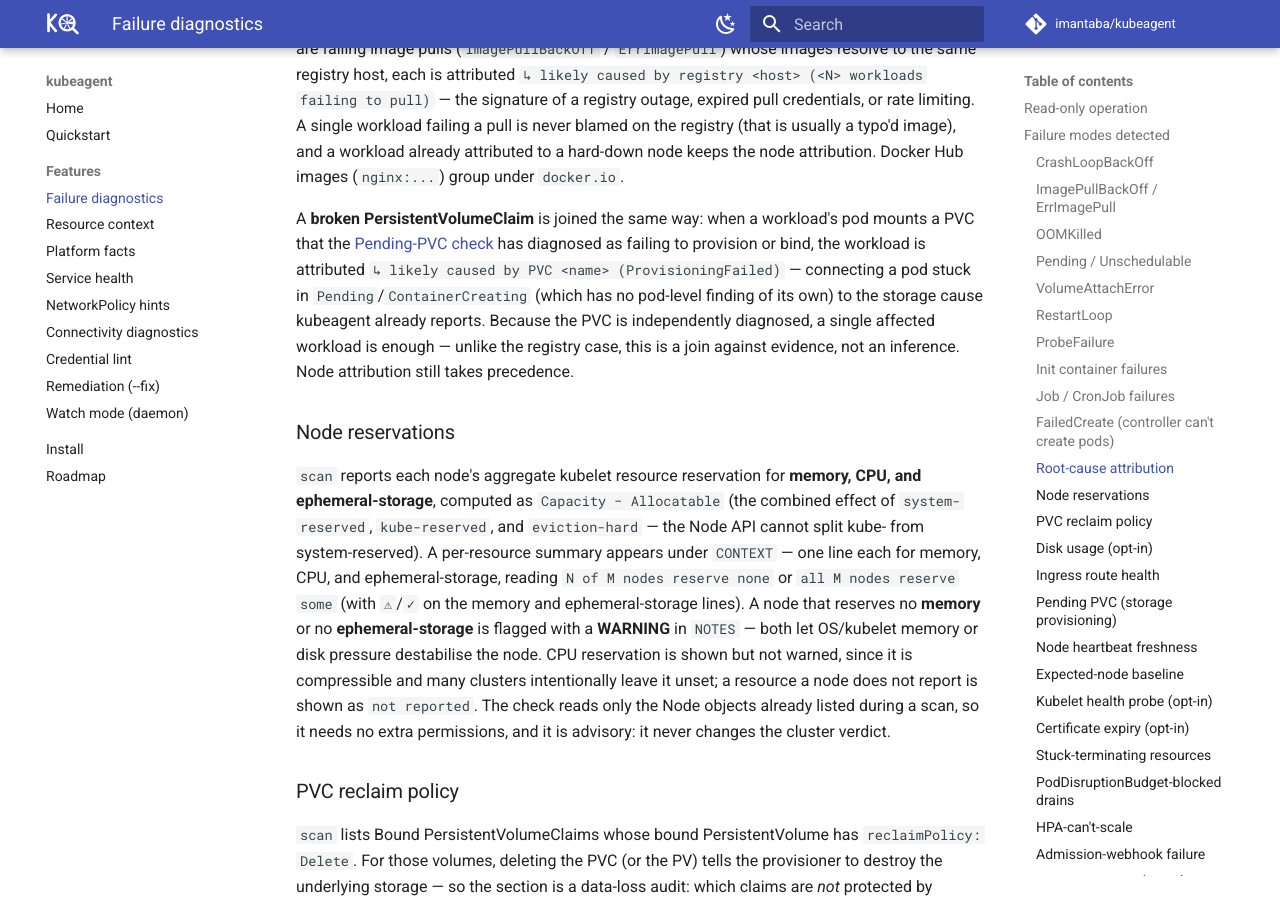
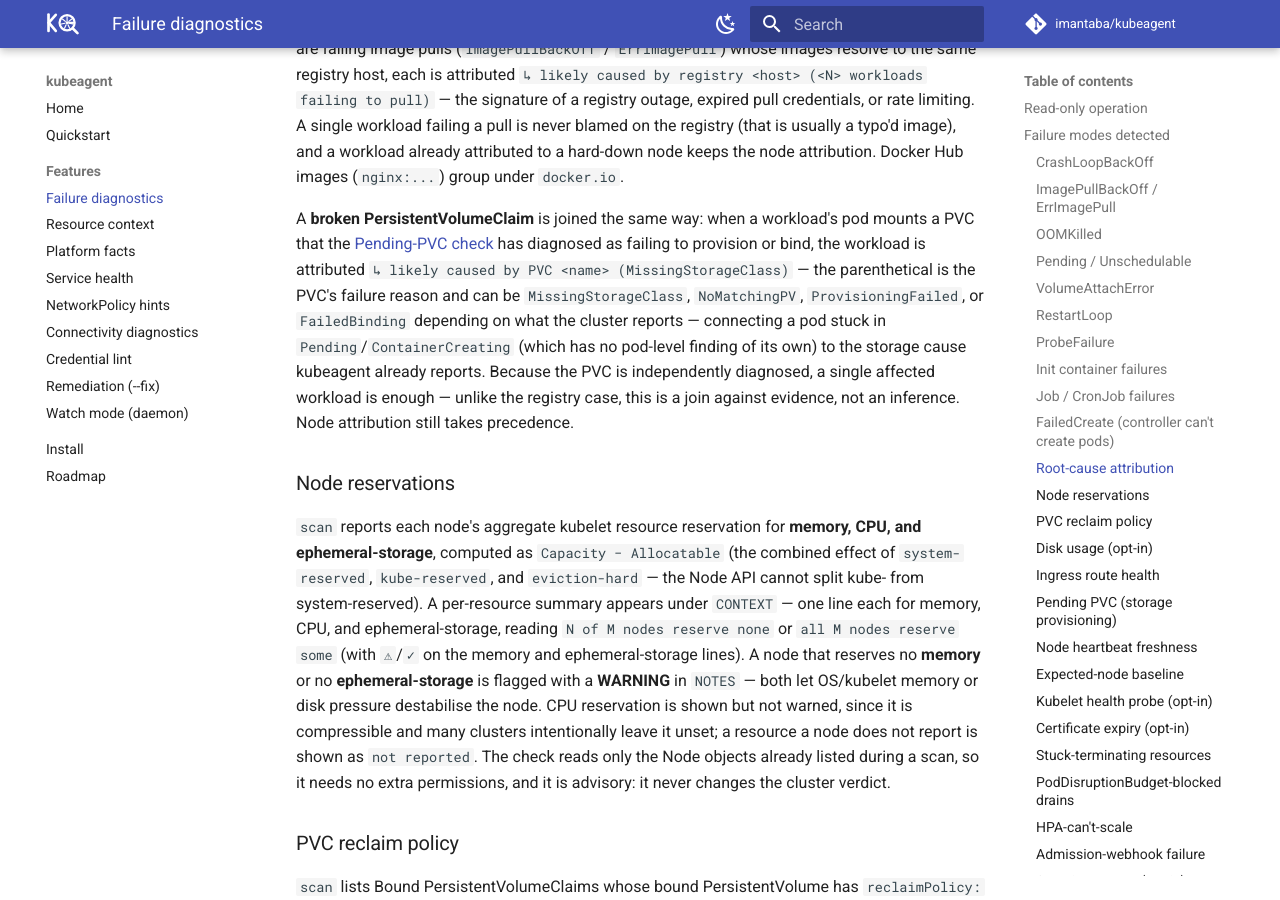
Before and after one commit to imantaba/kubeagent, an MkDocs documentation site: the page built from website/docs/features/diagnostics.md, in a window 1280 px wide and 900 px high, scrolled down 2959 px. Built offline with MkDocs 1.6.1 and Material for MkDocs 9.7.7, drawn with Linux system fonts in a browser that asks for light colours; comment, search, counter and statistics services are not loaded.

Commit message:
docs: reflect new PVC failure reasons in the workload-attribution example

```diff
--- a/website/docs/features/diagnostics.md
+++ b/website/docs/features/diagnostics.md
@@ -127,7 +127,7 @@ node attribution. Docker Hub images (`nginx:...`) group under `docker.io`.
 A **broken PersistentVolumeClaim** is joined the same way: when a workload's pod
 mounts a PVC that the [Pending-PVC check](#pending-pvc-storage-provisioning) has
 diagnosed as failing to provision or bind, the workload is attributed
-`↳ likely caused by PVC <name> (ProvisioningFailed)` — connecting a pod stuck in
+`↳ likely caused by PVC <name> (MissingStorageClass)` — the parenthetical is the PVC's failure reason and can be `MissingStorageClass`, `NoMatchingPV`, `ProvisioningFailed`, or `FailedBinding` depending on what the cluster reports — connecting a pod stuck in
 `Pending`/`ContainerCreating` (which has no pod-level finding of its own) to the
 storage cause kubeagent already reports. Because the PVC is independently
 diagnosed, a single affected workload is enough — unlike the registry case, this
```
